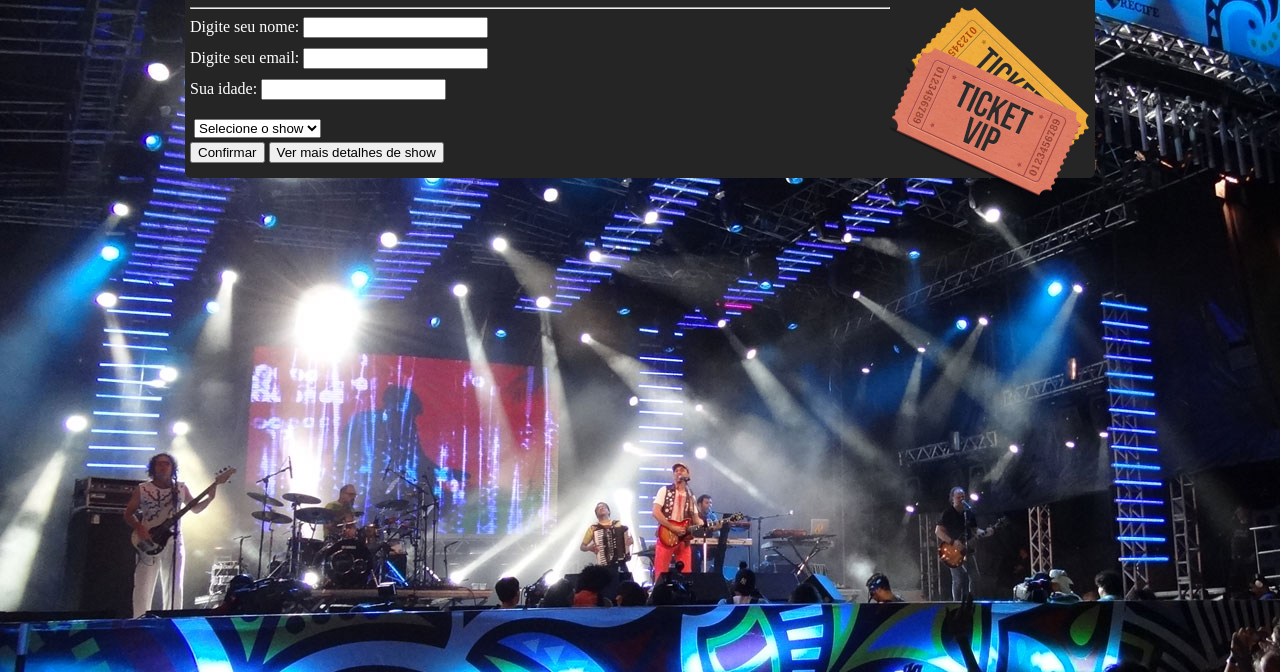
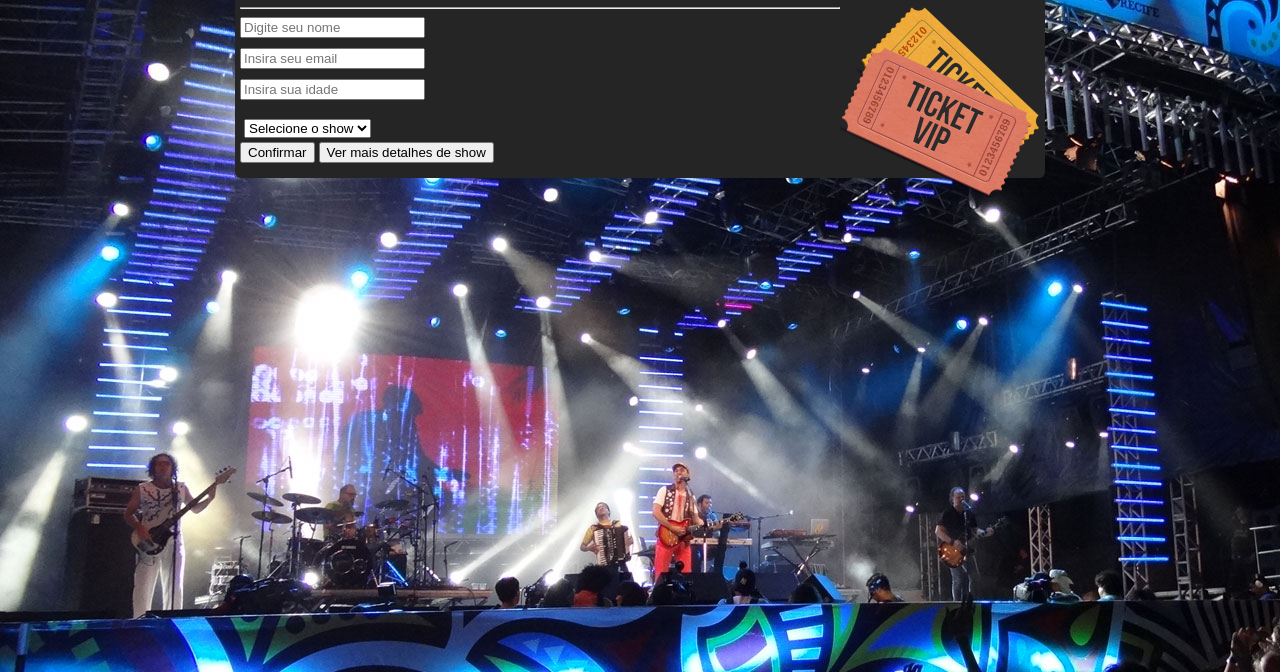
Before and after one commit to JujubaSalgada/venda-de-ingressos, a plain HTML site: page index.html in a window 1280 px wide. Shown: the part 128-800 px from the top of the page. Drawn offline with Linux system fonts and the light colour scheme.

Commit message:
formulario update

```diff
--- a/index.html
+++ b/index.html
@@ -20,9 +20,9 @@
         </header>
 
         <form>
-        <span>Digite seu nome:</span> <input type="text" id="name"> <br>
-        <span>Digite seu email:</span> <input type="text" id="email"> <br>
-        <span>Sua idade:</span> <input type="number" id="years old"> <br>
+        <input type="text" id="name" placeholder="Digite seu nome"> <br>
+        <input type="text" id="email" placeholder="Insira seu email"> <br>
+        <input type="number" id="years old" placeholder="Insira sua idade"> <br>
 
         <div id="divErro">
 
--- a/style.css
+++ b/style.css
@@ -13,7 +13,7 @@ input{
     background-color: rgb(37, 37, 37);
     color: white;
     min-width: 400px;
-    max-width: 900px;
+    max-width: 800px;
     margin: auto;
     margin-top: 50px;
     padding: 5px;
```
